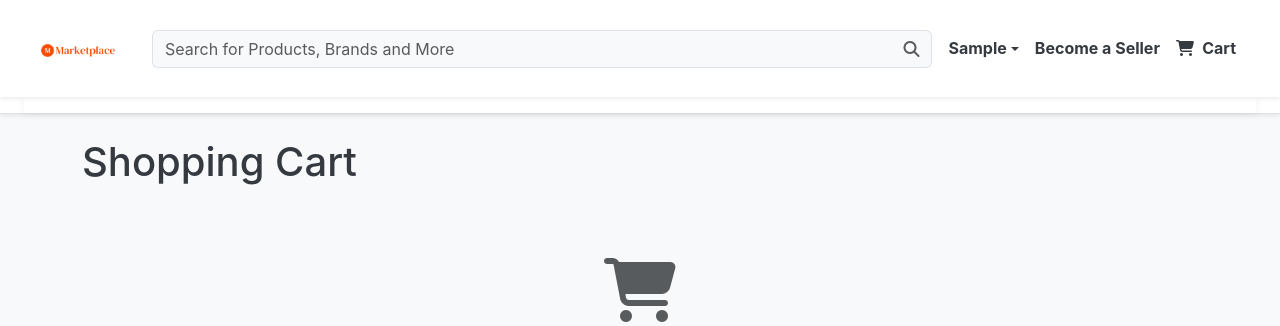
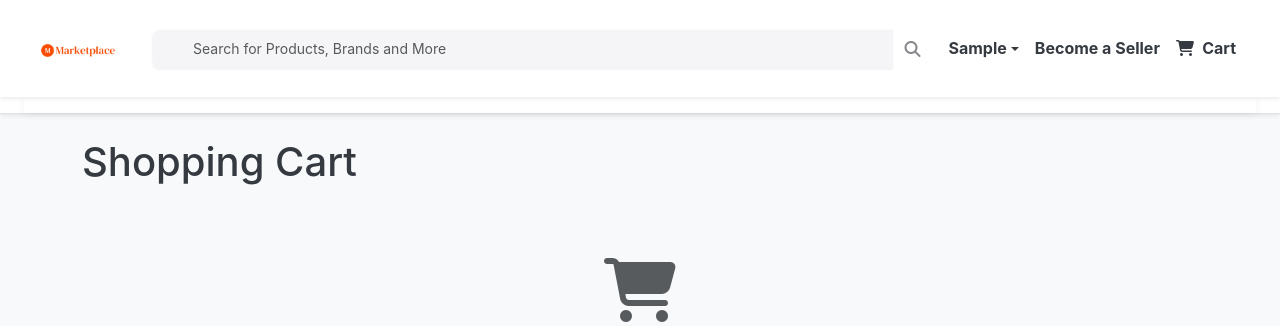
Before and after one commit to indranandjha1993/marketplace, a Django app: page /cart/ in a window 1280 px wide. Shown: the top 326 px of the page. Run offline with Django 5.2, Linux system fonts and the light colour scheme; the visitor is signed in with stand-in values (Sample User, id 1); data comes from the database, SQL or seed files in the repository; data that the repository does not hold is empty.

Commit message:
UI enhancement

```diff
--- a/static/css/style.css
+++ b/static/css/style.css
@@ -74,6 +74,62 @@ a:hover {
   border-color: var(--secondary-color);
 }
 
+.search-container {
+    position: relative;
+    transition: all 0.3s ease;
+}
+
+.search-input {
+    border-radius: 8px;
+    height: 40px;
+    padding-left: 40px;
+    background-color: #f5f5f7;
+    border: 1px solid transparent;
+    font-size: 14px;
+    transition: all 0.3s ease;
+    box-shadow: 0 1px 2px rgba(0, 0, 0, 0.05);
+}
+
+.search-input:focus {
+    background-color: #ffffff;
+    border-color: #007aff;
+    box-shadow: 0 0 0 3px rgba(0, 122, 255, 0.25);
+    outline: none;
+}
+
+.search-button {
+    position: absolute;
+    left: 0;
+    top: 0;
+    height: 100%;
+    background: transparent;
+    border: none;
+    width: 40px;
+    z-index: 5;
+    color: #86868b;
+    transition: all 0.3s ease;
+}
+
+.search-input:focus + .search-button,
+.search-button:hover {
+    color: #007aff;
+}
+
+/* Animation for focus */
+.search-container:focus-within {
+    transform: scale(1.01);
+}
+
+/* Navbar styling adjustments */
+.navbar {
+    padding-top: 0.75rem;
+    padding-bottom: 0.75rem;
+}
+
+/* Adjust badge for cart */
+.badge.bg-primary {
+    background-color: #007aff !important;
+}
 
 .wishlist-btn {
   width: 2.5rem;
--- a/static/js/main.js
+++ b/static/js/main.js
@@ -181,3 +181,35 @@ document.addEventListener('DOMContentLoaded', function() {
         });
     });
 });
+
+
+document.addEventListener('DOMContentLoaded', function() {
+    // Function to handle search submission
+    function setupSearchForm(formId, inputId) {
+        const form = document.getElementById(formId);
+        const input = document.getElementById(inputId);
+
+        if (form && input) {
+            // Enable enter key submission
+            input.addEventListener('keypress', function(e) {
+                if (e.key === 'Enter') {
+                    e.preventDefault();
+                    form.submit();
+                }
+            });
+
+            // Ensure the search button works
+            const button = form.querySelector('.search-button');
+            if (button) {
+                button.addEventListener('click', function(e) {
+                    e.preventDefault();
+                    form.submit();
+                });
+            }
+        }
+    }
+
+    // Setup both desktop and mobile search forms
+    setupSearchForm('desktopSearchForm', 'desktopSearchInput');
+    setupSearchForm('mobileSearchForm', 'mobileSearchInput');
+});
--- a/templates/includes/header.html
+++ b/templates/includes/header.html
@@ -24,16 +24,17 @@
                     <form class="d-flex w-100"
                           action="{% url 'products:browse_products' %}"
                           method="GET"
-                          role="search">
-                        <div class="input-group">
+                          role="search"
+                          id="desktopSearchForm">
+                        <div class="input-group search-container">
                             <input type="search"
                                    name="q"
-                                   id="searchInput"
-                                   class="form-control bg-light border-end-0"
+                                   id="desktopSearchInput"
+                                   class="form-control search-input"
                                    placeholder="Search for Products, Brands and More"
                                    aria-label="Search products">
-                            <button class="btn btn-light border border-start-0" type="submit" aria-label="Search">
-                                <i class="fas fa-search text-muted" aria-hidden="true"></i>
+                            <button class="btn search-button" type="submit" aria-label="Search">
+                                <i class="fas fa-search" aria-hidden="true"></i>
                             </button>
                         </div>
                     </form>
@@ -149,15 +150,17 @@
             <form class="d-flex w-100"
                   action="{% url 'products:browse_products' %}"
                   method="GET"
-                  role="search">
-                <div class="input-group">
+                  role="search"
+                  id="mobileSearchForm">
+                <div class="input-group search-container">
                     <input type="search"
                            name="q"
-                           class="form-control bg-light border-end-0"
+                           id="mobileSearchInput"
+                           class="form-control search-input"
                            placeholder="Search for Products, Brands and More"
                            aria-label="Search products">
-                    <button class="btn btn-light border border-start-0" type="submit" aria-label="Search">
-                        <i class="fas fa-search text-muted" aria-hidden="true"></i>
+                    <button class="btn search-button" type="submit" aria-label="Search">
+                        <i class="fas fa-search" aria-hidden="true"></i>
                     </button>
                 </div>
             </form>
```
